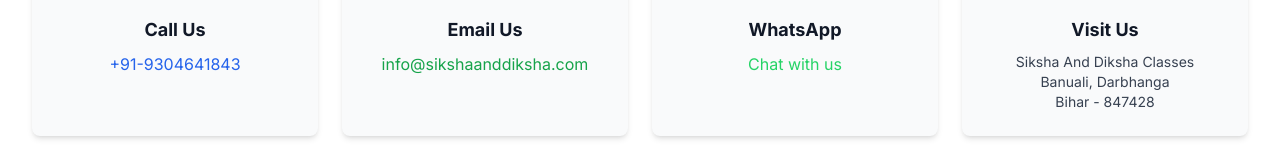
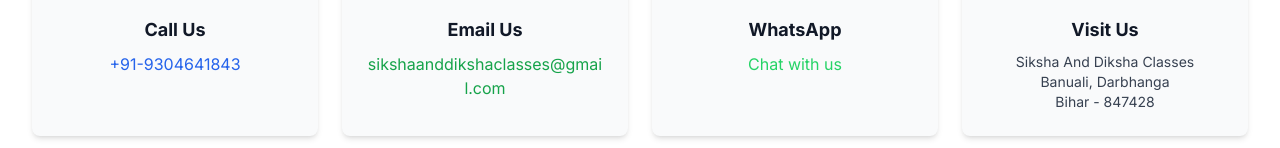
Before and after one commit to replicaboy/Siksha_and_diskha, a Next.js app: page /contact in a window 1280 px wide. Shown: the part 501-649 px from the top of the page. Built offline with nearby package versions, Linux system fonts and the light colour scheme.

Commit message:
Update page.tsx

```diff
--- a/src/app/contact/page.tsx
+++ b/src/app/contact/page.tsx
@@ -47,8 +47,8 @@
                 </svg>
               </div>
               <h3 className="font-bold text-lg mb-2 text-gray-900">Email Us</h3>
-              <a href="mailto:info@sikshaanddiksha.com" className="text-green-600 hover:underline break-all">
-                info@sikshaanddiksha.com
+              <a href="mailto:sikshaanddikshaclasses@gmail.com" className="text-green-600 hover:underline break-all">
+                sikshaanddikshaclasses@gmail.com
               </a>
             </div>
 
```
